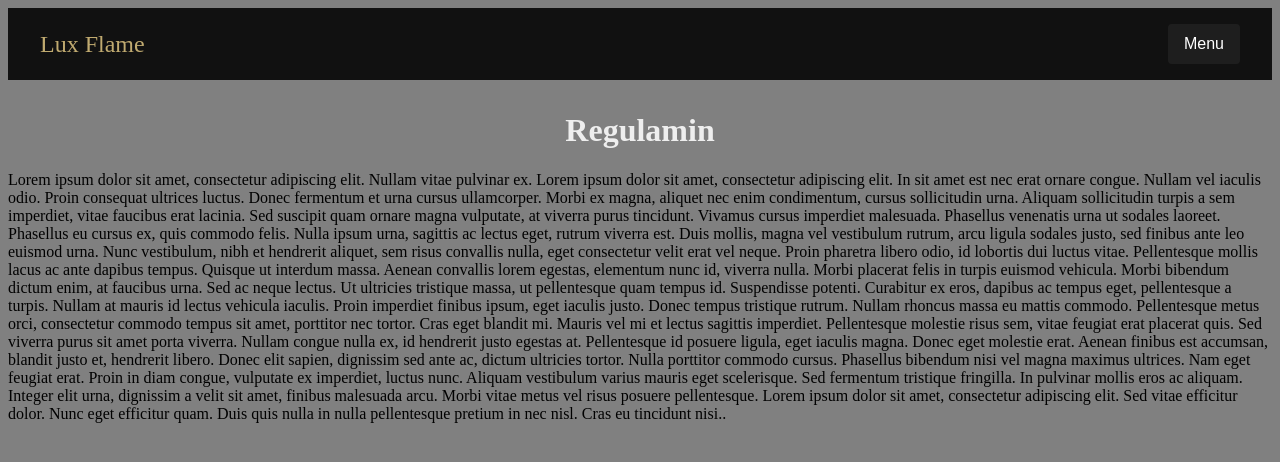
After one commit to KacperSzmyd/luxflame, a Flask app: page /terms in a window 1280 px wide. The commit adds this page. Shown: the top 462 px of the page. Run offline with Flask 3, Linux system fonts and the light colour scheme.

Commit message:
Add navigation dropdown with static info pages

```diff
--- a/app/routes.py
+++ b/app/routes.py
@@ -9,6 +9,23 @@ main = Blueprint("main", __name__)
 def index():
     products = Product.query.all()
     return render_template("index.html", products=products)
+
+
+@main.route("/about")
+def about():
+    return render_template("about.html")
+
+@main.route("/gallery")
+def gallery():
+    return render_template("gallery.html")
+
+@main.route("/terms")
+def terms():
+    return render_template("terms.html")
+
+@main.route("/contact")
+def contact():
+    return render_template("contact.html")
 
 
 @main.route("/add-to-cart/<int:product_id>")
--- a/app/static/style.css
+++ b/app/static/style.css
@@ -57,3 +57,58 @@ h1.center {
     border-radius: 5px;
     cursor: pointer;
 }
+
+.navbar {
+    background-color: #111;
+    padding: 1rem 2rem;
+    display: flex;
+    justify-content: space-between;
+    align-items: center;
+    color: #fff;
+}
+
+.navbar .logo a {
+    font-size: 1.5rem;
+    color: #c0aa70;
+    text-decoration: none;
+}
+
+.dropdown {
+    position: relative;
+    display: inline-block;
+}
+
+.dropbtn {
+    background-color: #1e1e1e;
+    color: white;
+    padding: 0.7rem 1rem;
+    font-size: 1rem;
+    border: none;
+    cursor: pointer;
+    border-radius: 4px;
+}
+
+.dropdown-content {
+    display: none;
+    position: absolute;
+    background-color: #1e1e1e;
+    min-width: 160px;
+    box-shadow: 0px 8px 16px rgba(0, 0, 0, 0.2);
+    z-index: 1;
+    border-radius: 4px;
+}
+
+.dropdown-content a {
+    color: #fff;
+    padding: 0.8rem 1rem;
+    text-decoration: none;
+    display: block;
+}
+
+.dropdown-content a:hover {
+    background-color: #333;
+}
+
+.dropdown:hover .dropdown-content {
+    display: block;
+}
--- /dev/null
+++ b/app/templates/about.html
@@ -0,0 +1,5 @@
+{% extends "base.html" %}
+{% block content %}
+<h1 class="center">O nas</h1>
+<p class="center">Jesteśmy manufakturą tworzącą eleganckie, ręcznie robione zapalniczki.</p>
+{% endblock %}
--- a/app/templates/base.html
+++ b/app/templates/base.html
@@ -7,7 +7,29 @@
     <link rel="stylesheet" href="{{ url_for('static', filename='style.css') }}">
 </head>
 <body>
+    <nav class="navbar">
+        <div class="logo">
+            <a href="{{ url_for('main.index') }}">Lux Flame</a>
+        </div>
+        <div class="menu">
+            <div class="dropdown">
+                <button class="dropbtn">Menu</button>
+                <div class="dropdown-content">
+                    <a href="{{ url_for('main.about') }}">O nas</a>
+                    <a href="{{ url_for('main.gallery') }}">Galeria</a>
+                    <a href="{{ url_for('main.cart') }}">Koszyk</a>
+                    <a href="{{ url_for('main.terms') }}">Regulamin</a>
+                    <a href="{{ url_for('main.contact') }}">Kontakt</a>
+                </div>
+            </div>
+        </div>
+    </nav>
 
+    {% with messages = get_flashed_messages() %}
+        {% if messages %}
+            <div class="flash">{{ messages[0] }}</div>
+        {% endif %}
+    {% endwith %}
     {% block content %}{% endblock %}
 
 </body>
--- /dev/null
+++ b/app/templates/gallery.html
@@ -0,0 +1,5 @@
+{% extends "base.html" %}
+{% block content %}
+<h1 class="center">Galeria</h1>
+<p class="center">Foteczkiiii</p>
+{% endblock %}
--- /dev/null
+++ b/app/templates/terms.html
@@ -0,0 +1,13 @@
+{% extends "base.html" %}
+{% block content %}
+<h1 class="center">Regulamin</h1>
+<p class="center">Lorem ipsum dolor sit amet, consectetur adipiscing elit. Nullam vitae pulvinar ex. Lorem ipsum dolor sit amet, consectetur adipiscing elit. In sit amet est nec erat ornare congue. Nullam vel iaculis odio. Proin consequat ultrices luctus. Donec fermentum et urna cursus ullamcorper. Morbi ex magna, aliquet nec enim condimentum, cursus sollicitudin urna. Aliquam sollicitudin turpis a sem imperdiet, vitae faucibus erat lacinia.
+
+    Sed suscipit quam ornare magna vulputate, at viverra purus tincidunt. Vivamus cursus imperdiet malesuada. Phasellus venenatis urna ut sodales laoreet. Phasellus eu cursus ex, quis commodo felis. Nulla ipsum urna, sagittis ac lectus eget, rutrum viverra est. Duis mollis, magna vel vestibulum rutrum, arcu ligula sodales justo, sed finibus ante leo euismod urna. Nunc vestibulum, nibh et hendrerit aliquet, sem risus convallis nulla, eget consectetur velit erat vel neque. Proin pharetra libero odio, id lobortis dui luctus vitae. Pellentesque mollis lacus ac ante dapibus tempus. Quisque ut interdum massa. Aenean convallis lorem egestas, elementum nunc id, viverra nulla. Morbi placerat felis in turpis euismod vehicula. Morbi bibendum dictum enim, at faucibus urna. Sed ac neque lectus.
+
+    Ut ultricies tristique massa, ut pellentesque quam tempus id. Suspendisse potenti. Curabitur ex eros, dapibus ac tempus eget, pellentesque a turpis. Nullam at mauris id lectus vehicula iaculis. Proin imperdiet finibus ipsum, eget iaculis justo. Donec tempus tristique rutrum. Nullam rhoncus massa eu mattis commodo. Pellentesque metus orci, consectetur commodo tempus sit amet, porttitor nec tortor. Cras eget blandit mi. Mauris vel mi et lectus sagittis imperdiet.
+
+    Pellentesque molestie risus sem, vitae feugiat erat placerat quis. Sed viverra purus sit amet porta viverra. Nullam congue nulla ex, id hendrerit justo egestas at. Pellentesque id posuere ligula, eget iaculis magna. Donec eget molestie erat. Aenean finibus est accumsan, blandit justo et, hendrerit libero. Donec elit sapien, dignissim sed ante ac, dictum ultricies tortor. Nulla porttitor commodo cursus. Phasellus bibendum nisi vel magna maximus ultrices. Nam eget feugiat erat. Proin in diam congue, vulputate ex imperdiet, luctus nunc. Aliquam vestibulum varius mauris eget scelerisque. Sed fermentum tristique fringilla.
+
+    In pulvinar mollis eros ac aliquam. Integer elit urna, dignissim a velit sit amet, finibus malesuada arcu. Morbi vitae metus vel risus posuere pellentesque. Lorem ipsum dolor sit amet, consectetur adipiscing elit. Sed vitae efficitur dolor. Nunc eget efficitur quam. Duis quis nulla in nulla pellentesque pretium in nec nisl. Cras eu tincidunt nisi..</p>
+{% endblock %}
```
Also changed, not shown: app/templates/contact.html (added, +8 -0 lines).
